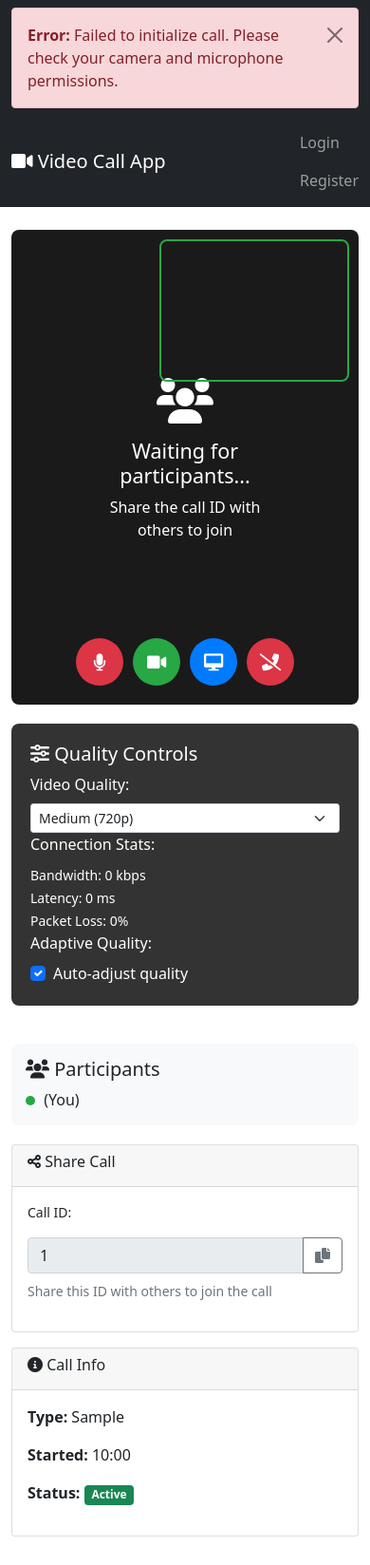
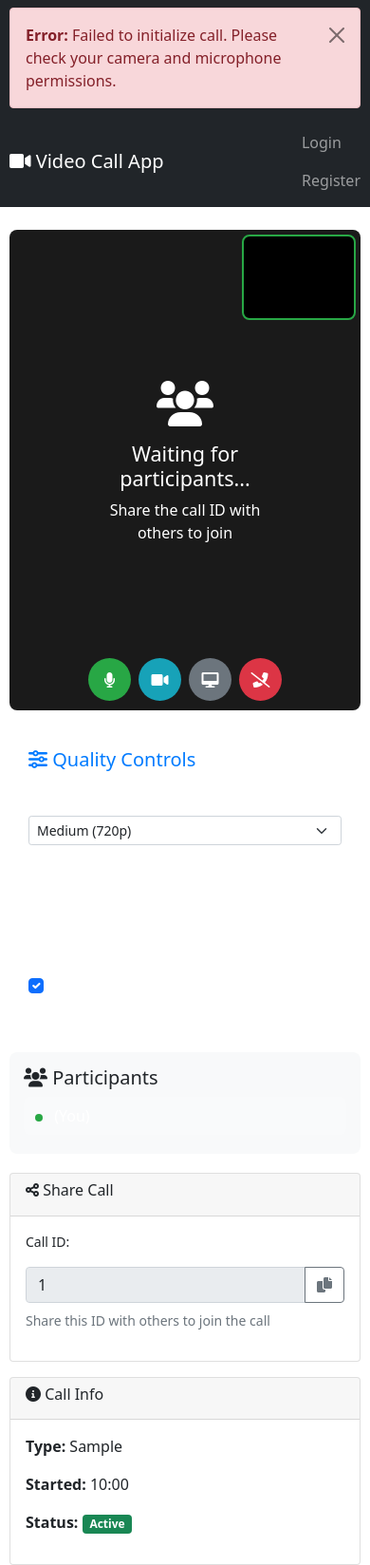
Before and after one commit to MustafaAldelaimi/video-calling-app-fs, a Django app: template templates/calls/call_room.html in a window 390 px wide. Shown: the whole page at 95% size. Before the commit the page ends 1618 px from the top, so only its background shows below. Run offline with Django 4.2, Linux system fonts and the light colour scheme; tables that the repository leaves empty hold one stand-in row (values such as "Sample post"); the template is opened without the code that fills it: values that come from a table or form of the project are taken from there, most other values are stand-ins (such as "Sample title", 1, 10 or a date in 2020); data that the repository does not hold is empty.

Commit message:
Add mobile-responsive video layout and CSS fixes for mobile video display

```diff
--- a/templates/calls/call_room.html
+++ b/templates/calls/call_room.html
@@ -4,13 +4,227 @@
 {% block title %}Call Room - Video Calling App{% endblock %}
 
 {% block content %}
+<style>
+/* Mobile-responsive video calling styles */
+.video-container {
+    height: 500px;
+    background: #1a1a1a;
+    border-radius: 8px;
+    position: relative;
+    overflow: hidden;
+}
+
+/* Mobile responsive adjustments */
+@media (max-width: 768px) {
+    .video-container {
+        height: 60vh;
+        min-height: 300px;
+    }
+
+    .col-md-9, .col-md-3 {
+        flex: 0 0 100%;
+        max-width: 100%;
+    }
+
+    .quality-panel {
+        margin-top: 1rem;
+    }
+
+    .participant-list {
+        margin-top: 1rem;
+    }
+}
+
+/* Video element styles */
+.video-element {
+    border-radius: 8px;
+    object-fit: cover;
+    background: #000;
+}
+
+.remote-video {
+    position: absolute;
+    border: 2px solid #007bff;
+    z-index: 5;
+}
+
+#localVideo {
+    position: absolute;
+    top: 10px;
+    right: 10px;
+    width: 200px;
+    height: 150px;
+    z-index: 10;
+    border: 2px solid #28a745;
+    border-radius: 8px;
+}
+
+/* Mobile video adjustments */
+@media (max-width: 768px) {
+    #localVideo {
+        width: 120px;
+        height: 90px;
+        top: 5px;
+        right: 5px;
+    }
+
+    .remote-video {
+        position: relative !important;
+        width: 100% !important;
+        height: auto !important;
+        max-height: 250px;
+        left: 0 !important;
+        top: 0 !important;
+        margin-bottom: 10px;
+        display: block;
+    }
+
+    .video-container {
+        display: flex;
+        flex-direction: column;
+        align-items: center;
+        padding: 10px;
+    }
+}
+
+/* Video controls */
+.video-controls {
+    position: absolute;
+    bottom: 20px;
+    left: 50%;
+    transform: translateX(-50%);
+    display: flex;
+    gap: 10px;
+    z-index: 15;
+}
+
+.control-btn {
+    width: 50px;
+    height: 50px;
+    border-radius: 50%;
+    border: none;
+    color: white;
+    font-size: 18px;
+    cursor: pointer;
+    transition: all 0.3s ease;
+    display: flex;
+    align-items: center;
+    justify-content: center;
+}
+
+.control-btn.mute { background-color: #28a745; }
+.control-btn.video { background-color: #17a2b8; }
+.control-btn.screen { background-color: #6c757d; }
+.control-btn.end { background-color: #dc3545; }
+
+.control-btn:hover {
+    transform: scale(1.1);
+    box-shadow: 0 4px 8px rgba(0,0,0,0.3);
+}
+
+/* Mobile controls */
+@media (max-width: 768px) {
+    .video-controls {
+        bottom: 10px;
+        gap: 8px;
+    }
+
+    .control-btn {
+        width: 45px;
+        height: 45px;
+        font-size: 16px;
+    }
+}
+
+/* Mobile play button */
+.mobile-play-button {
+    position: absolute !important;
+    top: 50% !important;
+    left: 50% !important;
+    transform: translate(-50%, -50%) !important;
+    background: rgba(0,123,255,0.9) !important;
+    color: white !important;
+    padding: 15px 25px !important;
+    border-radius: 8px !important;
+    cursor: pointer !important;
+    z-index: 20 !important;
+    font-size: 16px !important;
+    font-weight: bold !important;
+    text-align: center !important;
+    box-shadow: 0 4px 8px rgba(0,0,0,0.3) !important;
+    border: none !important;
+    outline: none !important;
+}
+
+/* Participant list */
+.participant-item {
+    padding: 8px 12px;
+    border-radius: 6px;
+    margin-bottom: 5px;
+    background: rgba(255,255,255,0.1);
+    color: white;
+}
+
+.online-indicator {
+    display: inline-block;
+    width: 8px;
+    height: 8px;
+    background: #28a745;
+    border-radius: 50%;
+    margin-right: 8px;
+}
+
+/* Quality panel */
+.quality-panel {
+    background: rgba(255,255,255,0.05);
+    padding: 20px;
+    border-radius: 8px;
+    margin-top: 20px;
+    color: white;
+}
+
+.quality-panel h5 {
+    color: #007bff;
+    margin-bottom: 15px;
+}
+
+/* Loading indicator */
+.video-loading {
+    position: absolute;
+    top: 50%;
+    left: 50%;
+    transform: translate(-50%, -50%);
+    color: white;
+    font-size: 14px;
+    z-index: 10;
+}
+
+/* Ensure video elements are visible */
+video {
+    display: block !important;
+    visibility: visible !important;
+    opacity: 1 !important;
+}
+
+/* Mobile viewport fixes */
+@media (max-width: 768px) {
+    .container {
+        padding-left: 10px;
+        padding-right: 10px;
+    }
+
+    .video-container {
+        margin-bottom: 1rem;
+    }
+}
+</style>
+
 <div class="row">
     <!-- Main Video Area -->
     <div class="col-md-9">
-        <div class="video-container" style="height: 500px; background: #1a1a1a; border-radius: 8px; position: relative;">
+        <div class="video-container">
             <!-- Dynamic video elements will be created here -->
-            <video id="localVideo" class="video-element" autoplay playsinline muted
-                   style="position: absolute; top: 10px; right: 10px; width: 200px; height: 150px; z-index: 10; border: 2px solid #28a745; border-radius: 8px;"></video>
+            <video id="localVideo" class="video-element" autoplay playsinline muted></video>
 
             <!-- Welcome message when no participants -->
             <div id="noParticipantsMessage" style="position: absolute; top: 50%; left: 50%; transform: translate(-50%, -50%); text-align: center; color: #fff;">
```
